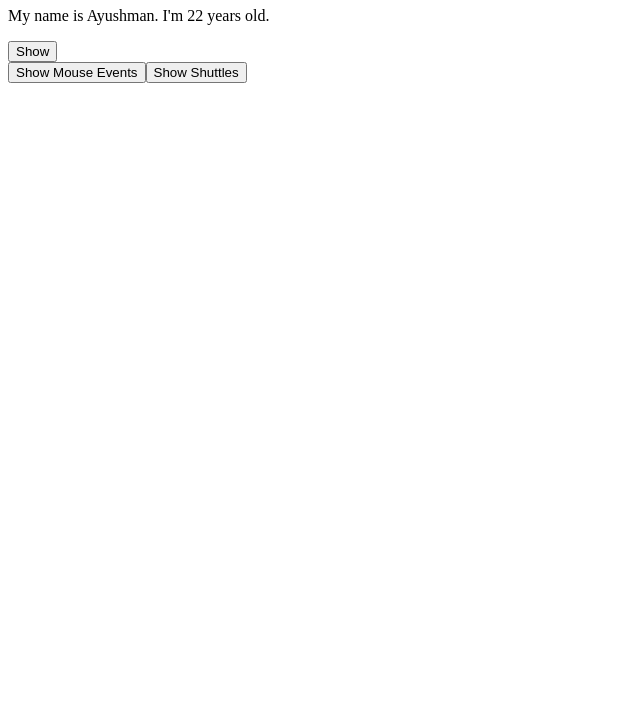
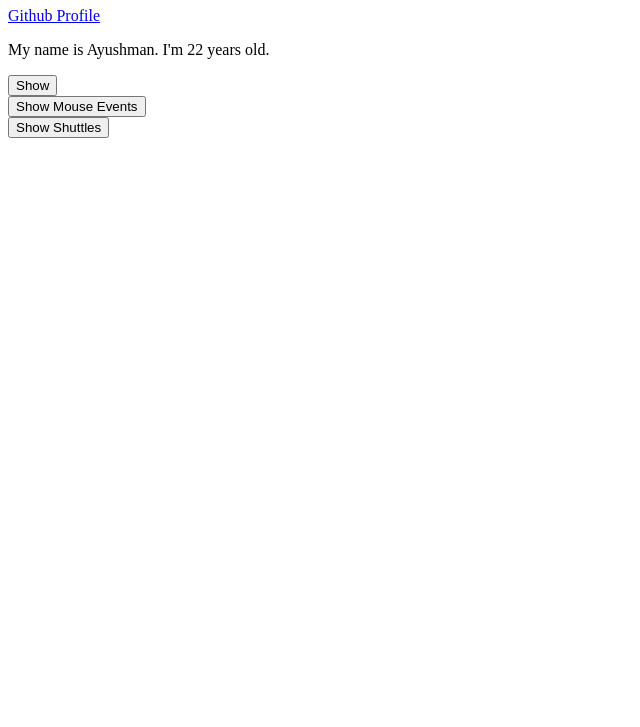
Before and after one commit to ayushman-git/net-ninja-vuejs-course-L, a plain HTML site: page index.html in a window 1280 px wide. Shown: the part 73-800 px from the top of the page, without its empty margins (0-640 px from the left). Drawn offline with nearby package versions, Linux system fonts and the light colour scheme.

Commit message:
attribute binding v-bind:

```diff
--- a/app.js
+++ b/app.js
@@ -5,6 +5,7 @@ const app = Vue.createApp({
       showButtons: false,
       showMouseEvent: false,
       showShuttles: false,
+      url: "https://github.com/ayushman-git",
       name: "Ayushman",
       age: 22,
       x: 0,
--- a/index.html
+++ b/index.html
@@ -10,6 +10,7 @@
   <body>
     <h1>Learning VueJs</h1>
     <div id="root">
+      <a :href="url">Github Profile</a>
       <p>My name is {{name}}. I'm {{age}} years old.</p>
       <button @click="showButtons = !showButtons">
         <span v-if="showButtons">Hide</span>
@@ -39,6 +40,7 @@
       <button @click="showMouseEvent = !showMouseEvent">
         Show Mouse Events
       </button>
+      <br />
 
       <!-- v-for -->
       <ul v-if="showShuttles">
@@ -48,6 +50,7 @@
         </li>
       </ul>
       <button @click="showShuttles = !showShuttles">Show Shuttles</button>
+      <br />
     </div>
     <script src="app.js"></script>
   </body>
```
